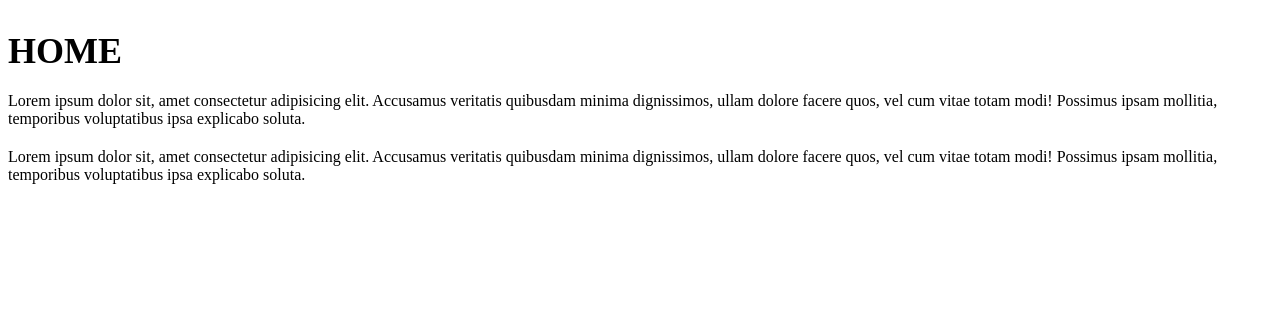
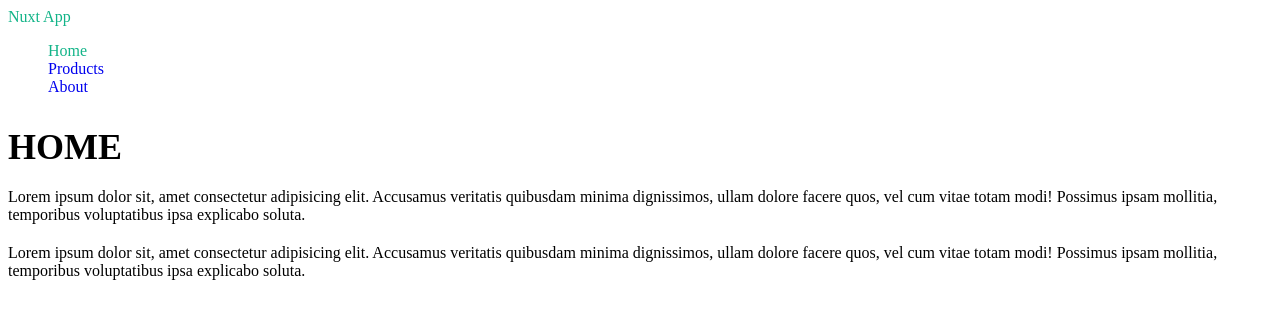
Before and after one commit to Namonaki0/nuxt-app, a Nuxt app: page / in a window 1280 px wide. Shown: the top 318 px of the page. Built offline with nearby package versions, Linux system fonts and the light colour scheme.

Commit message:
navigation and layout structure

```diff
--- /dev/null
+++ b/layouts/default.vue
@@ -0,0 +1,32 @@
+<template>
+    <div>
+        <header>
+            <nav>
+                <nuxt-link to="/">Nuxt App</nuxt-link>
+                <ul>
+                    <li><NuxtLink to="/">Home</NuxtLink></li>
+                    <li><NuxtLink to="/products">Products</NuxtLink></li>
+                    <li><NuxtLink to="/about">About</NuxtLink></li>
+                </ul>
+            </nav>
+        </header>
+
+        <!-- outputs page content -->
+        <div>
+            <slot />
+        </div>
+    </div>
+</template>
+<style scoped>
+.router-link-exact-active {
+    color: #12b488
+}
+
+ul {
+    list-style: none;
+}
+
+a {
+    text-decoration: none;
+}
+</style>
--- /dev/null
+++ b/layouts/products.vue
@@ -0,0 +1,28 @@
+<template>
+  <div>
+    <header>
+      <nav>
+        <nuxt-link to="/">Nuxt App</nuxt-link>
+      </nav>
+    </header>
+
+    <!-- outputs page content -->
+    <div>
+      <slot />
+    </div>
+
+    <footer>
+      <ul>
+        <li>
+          <NuxtLink to="/">Home</NuxtLink>
+        </li>
+        <li>
+          <NuxtLink to="/products">Products</NuxtLink>
+        </li>
+        <li>
+          <NuxtLink to="/about">About</NuxtLink>
+        </li>
+      </ul>
+    </footer>
+  </div>
+</template>
--- a/pages/products/[id].vue
+++ b/pages/products/[id].vue
@@ -7,4 +7,8 @@
 
 <script setup>
 const { id } = useRoute().params;
+
+definePageMeta({
+    layout: 'products'
+})
 </script>
--- a/pages/products/index.vue
+++ b/pages/products/index.vue
@@ -11,7 +11,9 @@
 </template>
 
 <script setup>
-
+    definePageMeta({
+        layout: 'products'
+    })
 </script>
 
 <style scoped>
```
